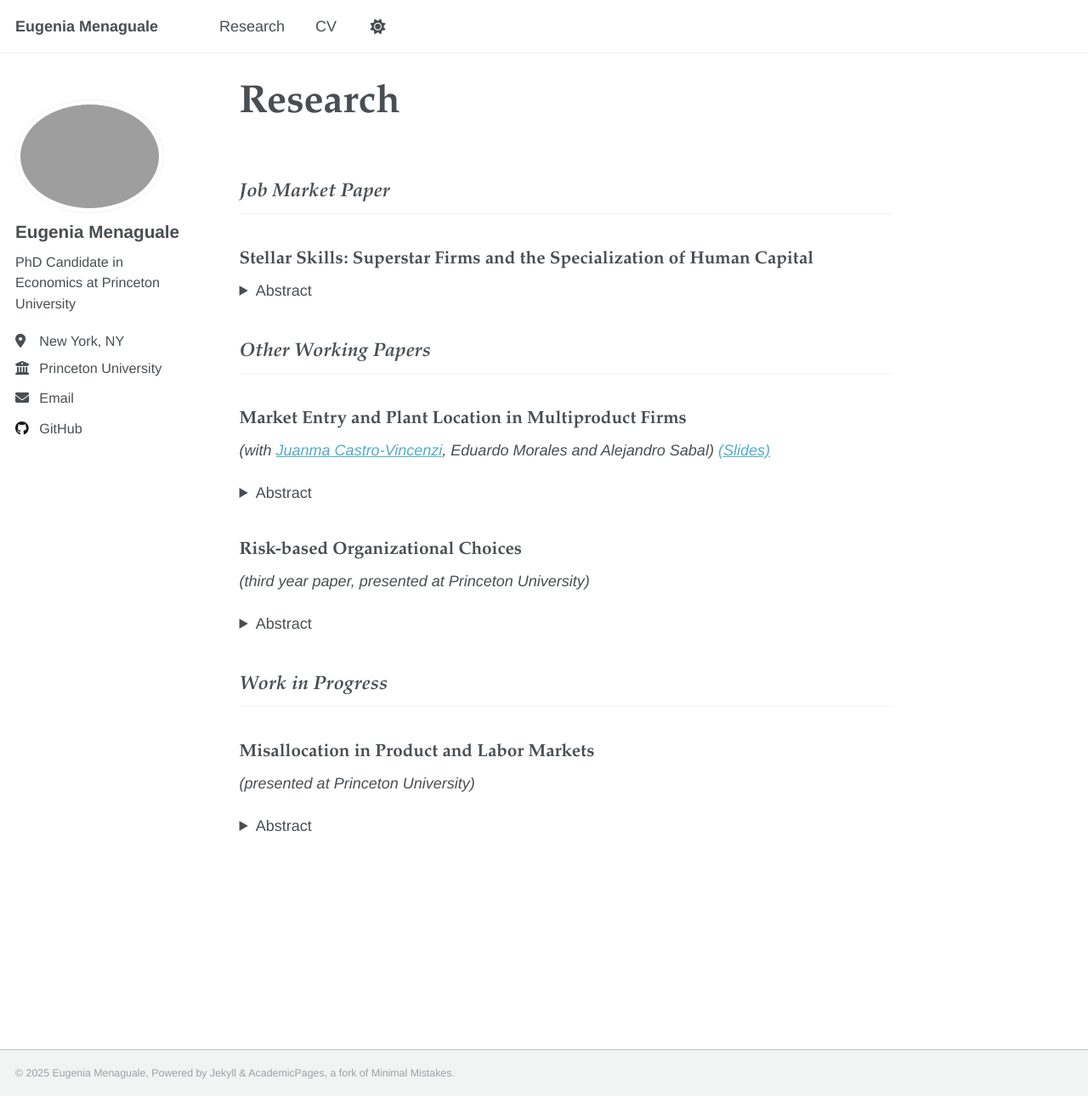
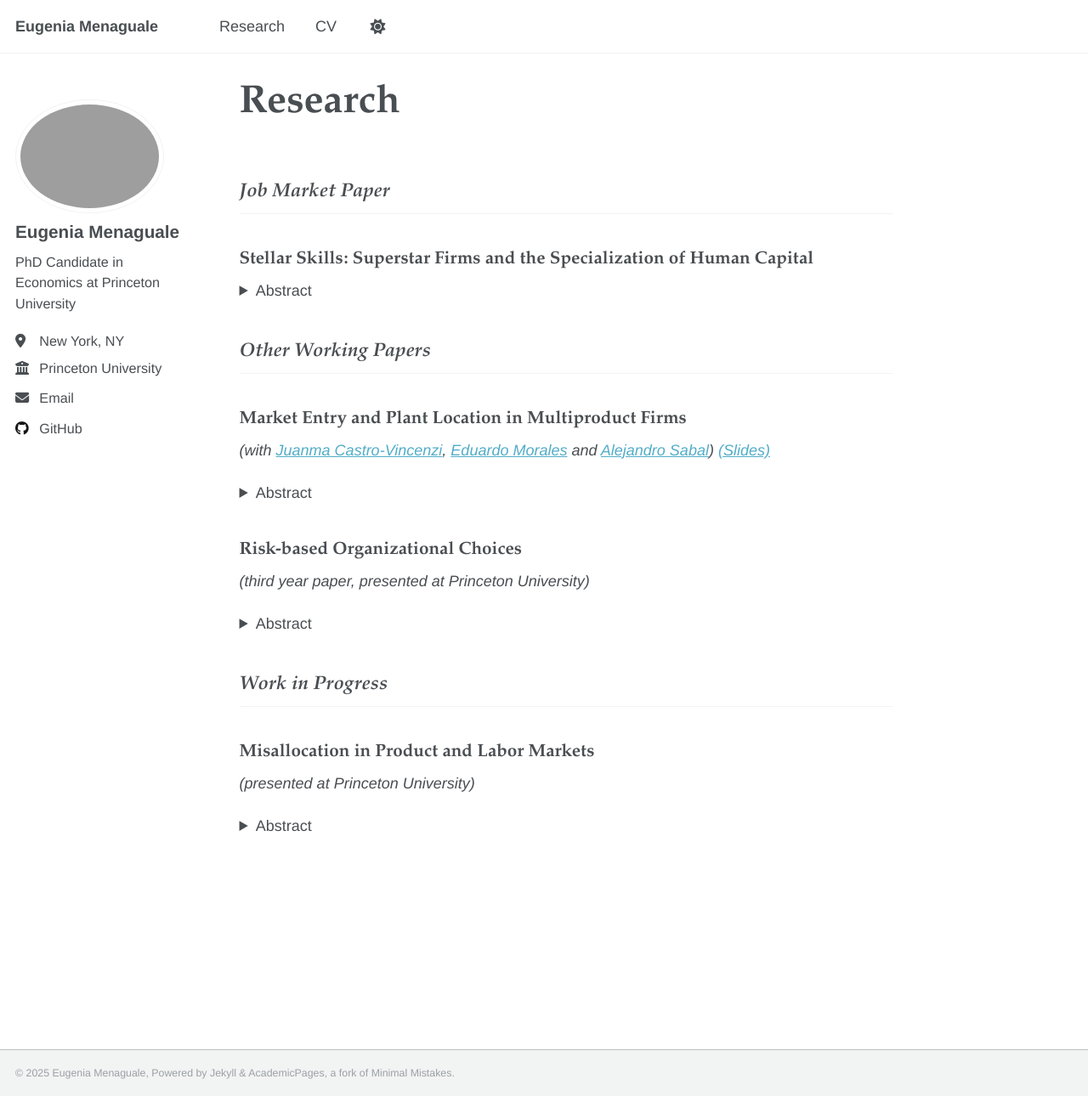
Before and after one commit to eumena/eumena.github.io, a Jekyll site: the page built from _pages/research.md, in a window 1280 px wide and 1290 px high. Shown: the whole window at 85% size. Built offline with Jekyll 4.4.1, drawn with Linux system fonts in a browser that asks for light colours; a script that is not in the unit is left out; part of the change alters nothing that is shown.

Commit message:
add links

```diff
--- a/_pages/research.md
+++ b/_pages/research.md
@@ -21,7 +21,7 @@ author_profile: true
 ## *Other Working Papers*
 
 ### Market Entry and Plant Location in Multiproduct Firms
-*(with [Juanma Castro-Vincenzi](https://www.castrovincenzi.com), Eduardo Morales and Alejandro Sabal)* [*(Slides)*](/files/cmms.pdf)
+*(with [Juanma Castro-Vincenzi](https://www.castrovincenzi.com), [Eduardo Morales](https://sites.google.com/site/edumoralescasado/) and [Alejandro Sabal](https://www.sabalalejandro.com))* [*(Slides)*](/files/cmms.pdf)
 
 <!-- [📄 PDF](/files/market-entry-paper.pdf) | [📊 Slides](/files/market-entry-slides.pdf) -->
 
```
